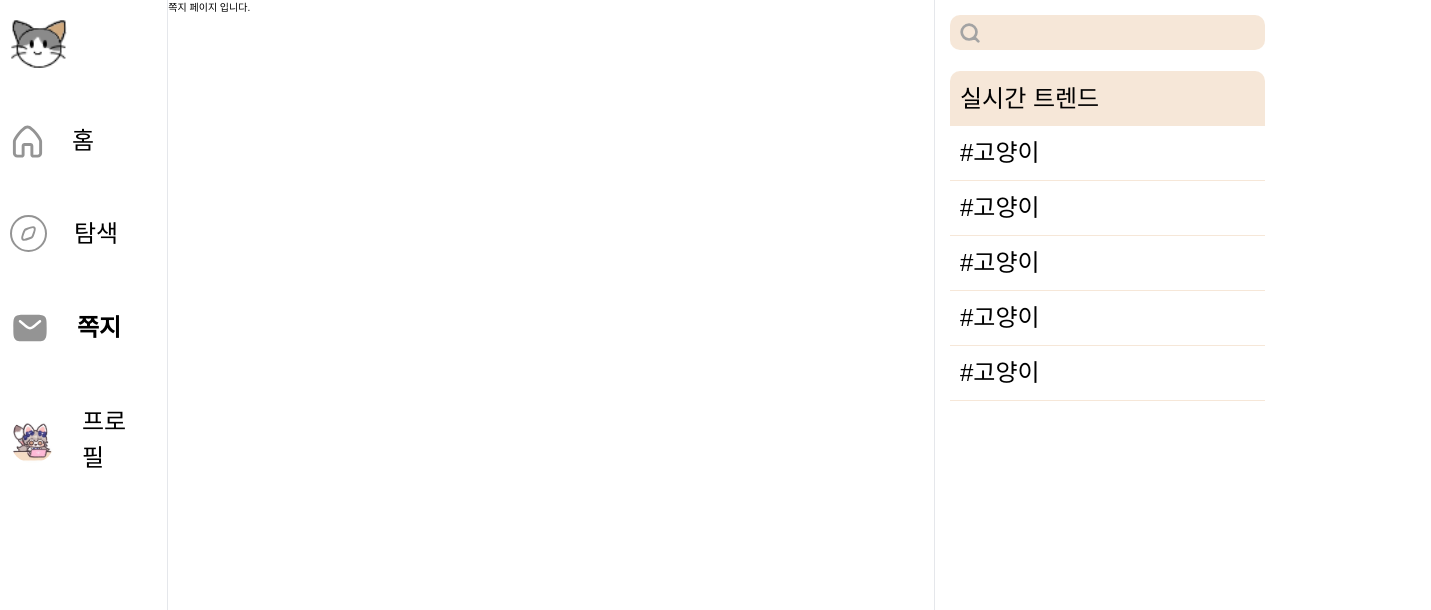
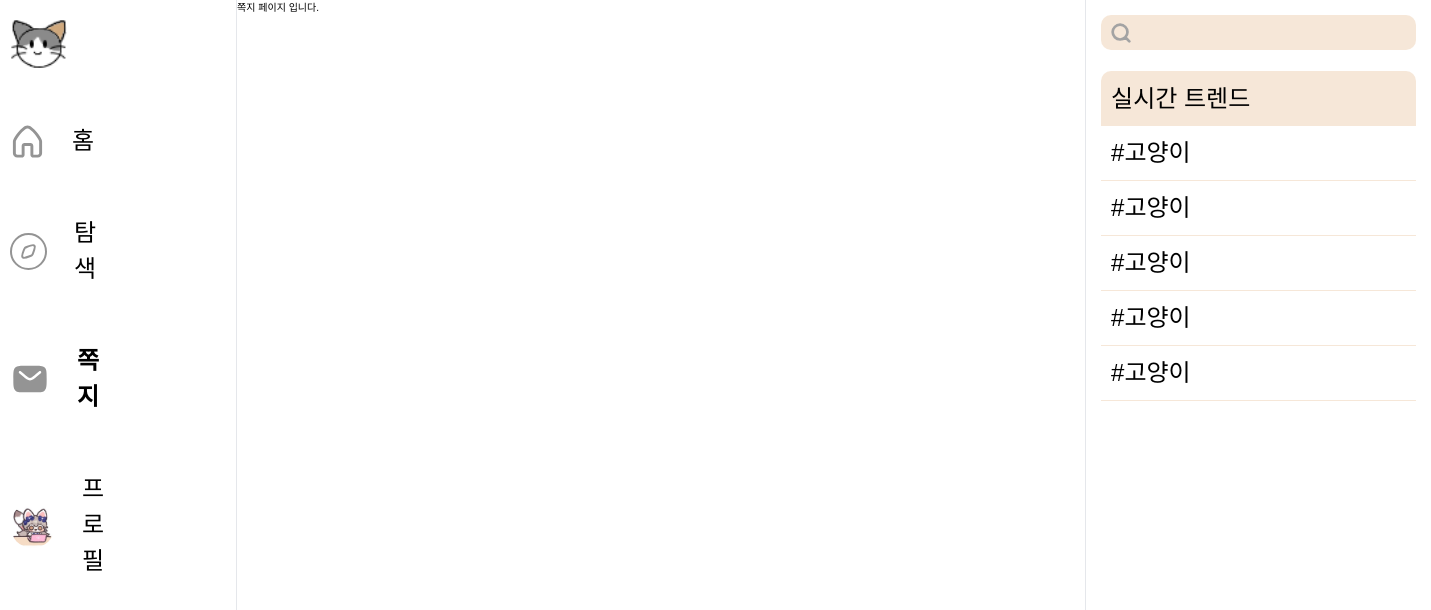
Before and after one commit to AkoIsCat/Monyang-i, a Next.js app: page /messages in a window 1280 px wide. Shown: the top 610 px of the page, 1431 px wide, since content can reach past the window. Built offline with nearby package versions, Linux system fonts and the light colour scheme; a web font is replaced by a local one.

Commit message:
Feat: section 태그 추가 및 여백 조정

```diff
--- a/src/app/(afterLogin)/layout.tsx
+++ b/src/app/(afterLogin)/layout.tsx
@@ -15,7 +15,8 @@ type Props = {
 export default function AfterLoginLayout({ children }: Props) {
   return (
     <div className="flex">
-      <div className="grow flex justify-center">
+      <section className="grow">
+        <div className="flex justify-end mr-[100px]">
           <div>
             <div className="my-input">
               <Link href="/home" className="inline-block px-right">
@@ -32,8 +33,12 @@ export default function AfterLoginLayout({ children }: Props) {
             </nav>
           </div>
         </div>
+      </section>
+      <section>
         <div className="w-contentsWidth grow-0">{children}</div>
-      <div className="grow px-padding15">
+      </section>
+      <section className="grow">
+        <div className="px-padding15">
           <div className="my-input">
             <SearchForm />
           </div>
@@ -46,6 +51,7 @@ export default function AfterLoginLayout({ children }: Props) {
             <TrendBox trend="고양이" />
           </div>
         </div>
+      </section>
     </div>
   );
 }
```
Lines whose indentation alone changed are shown as unchanged.
